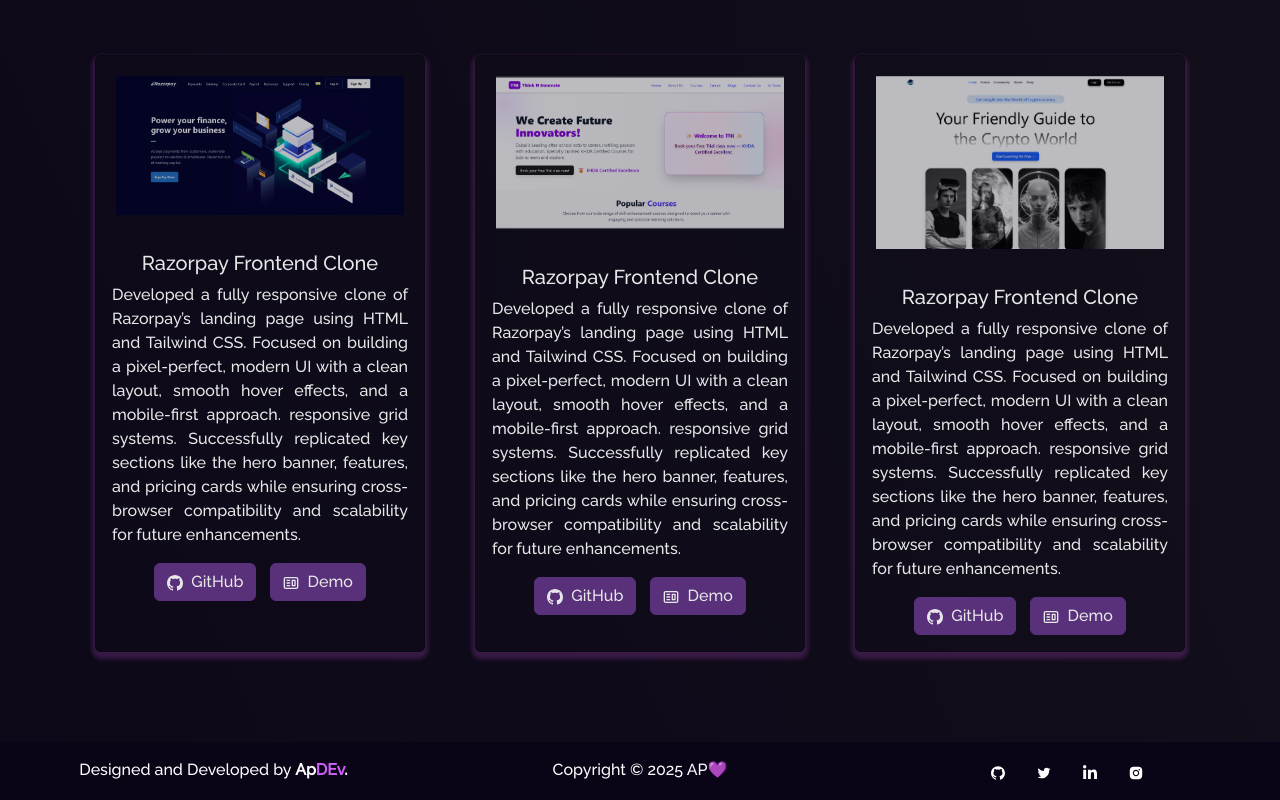
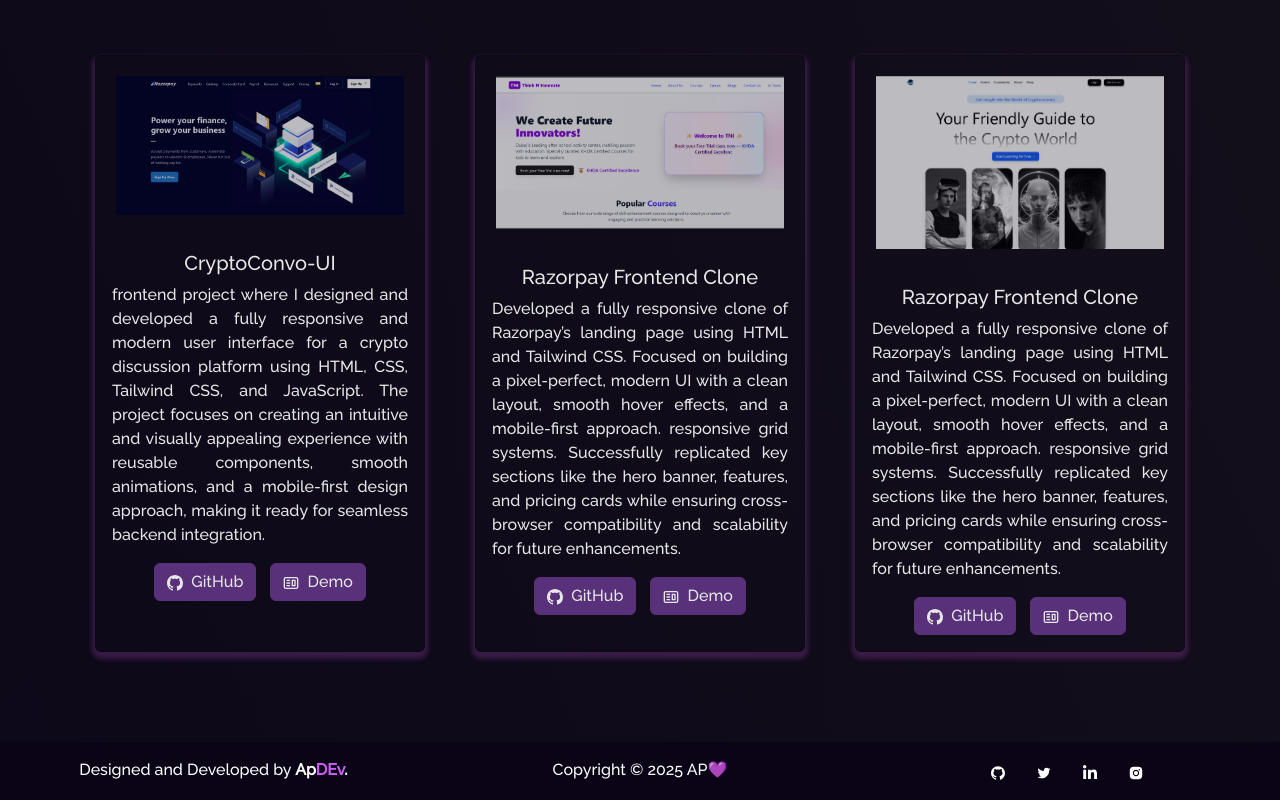
Before and after one commit to AyushPandey021/Check, a React (Vite) app: page /project in a window 1280 px wide. Shown: the part 2135-2935 px from the top of the page. Built offline with nearby package versions, Linux system fonts and the light colour scheme.

Commit message:
Project-description set

```diff
--- a/src/components/Projects/Projects.jsx
+++ b/src/components/Projects/Projects.jsx
@@ -126,8 +126,8 @@ function Projects() {
             <ProjectCard
               imgPath={Rezorpay}
               isBlog={false}
-              title="Razorpay Frontend Clone "
-              description="Developed a fully responsive clone of Razorpay’s landing page using HTML and Tailwind CSS. Focused on building a pixel-perfect, modern UI with a clean layout, smooth hover effects, and a mobile-first approach. responsive grid systems. Successfully replicated key sections like the hero banner, features, and pricing cards while ensuring cross-browser compatibility and scalability for future enhancements."
+              title="CryptoConvo-UI  "
+              description=" frontend project where I designed and developed a fully responsive and modern user interface for a crypto discussion platform using HTML, CSS, Tailwind CSS, and JavaScript. The project focuses on creating an intuitive and visually appealing experience with reusable components, smooth animations, and a mobile-first design approach, making it ready for seamless backend integration."
               ghLink="https://github.com/AyushPandey021"
               demoLink="https://ayushpandey021.github.io/CryptoConvo-UI-project/"
             />
```
Also changed, not shown: src/components/Projects/Home/Home.jsx (renamed from src/components/Home/Home.jsx), src/components/Projects/Home/Home2.jsx (renamed from src/components/Home/Home2.jsx), src/components/Projects/Home/Type.jsx (renamed from src/components/Home/Type.jsx).
